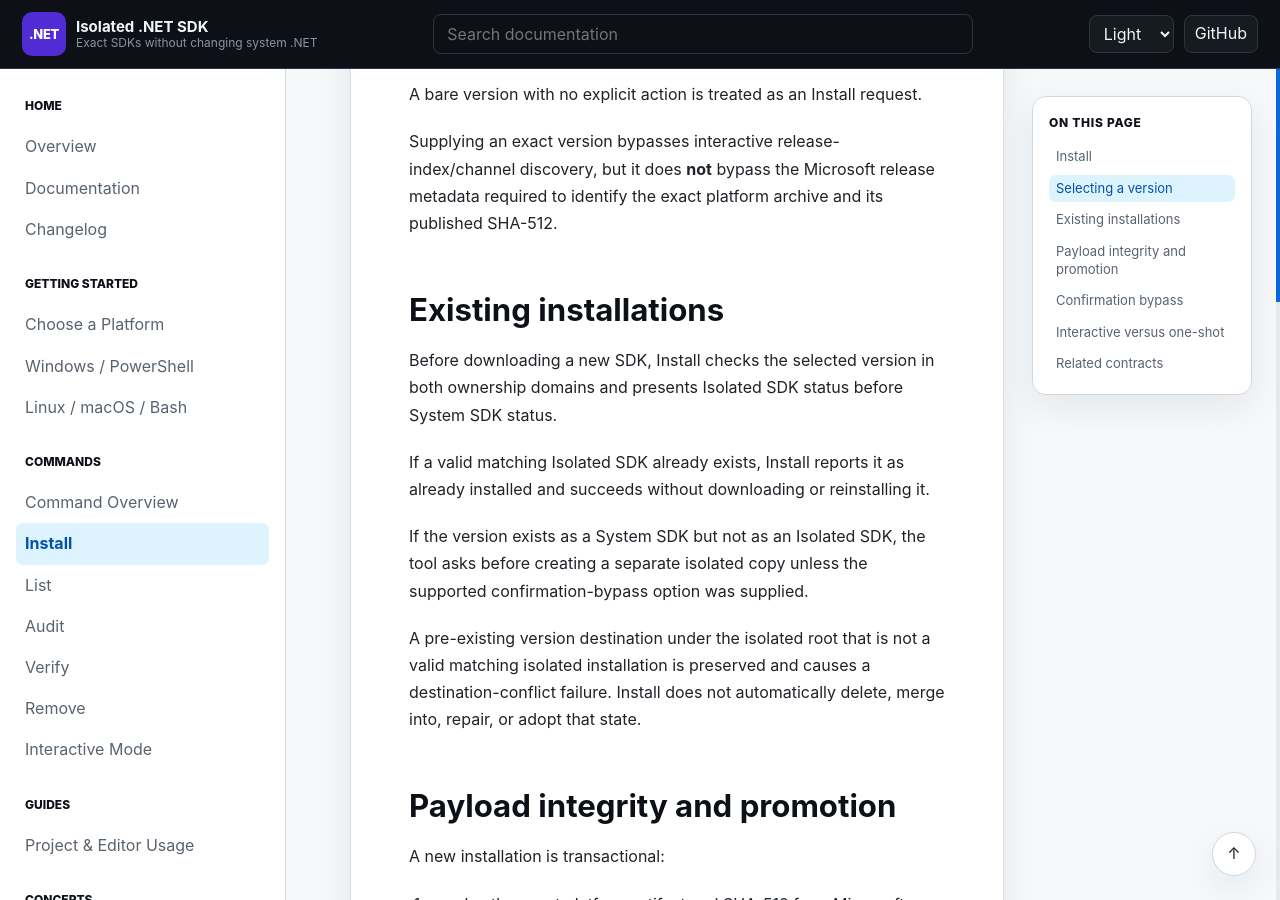
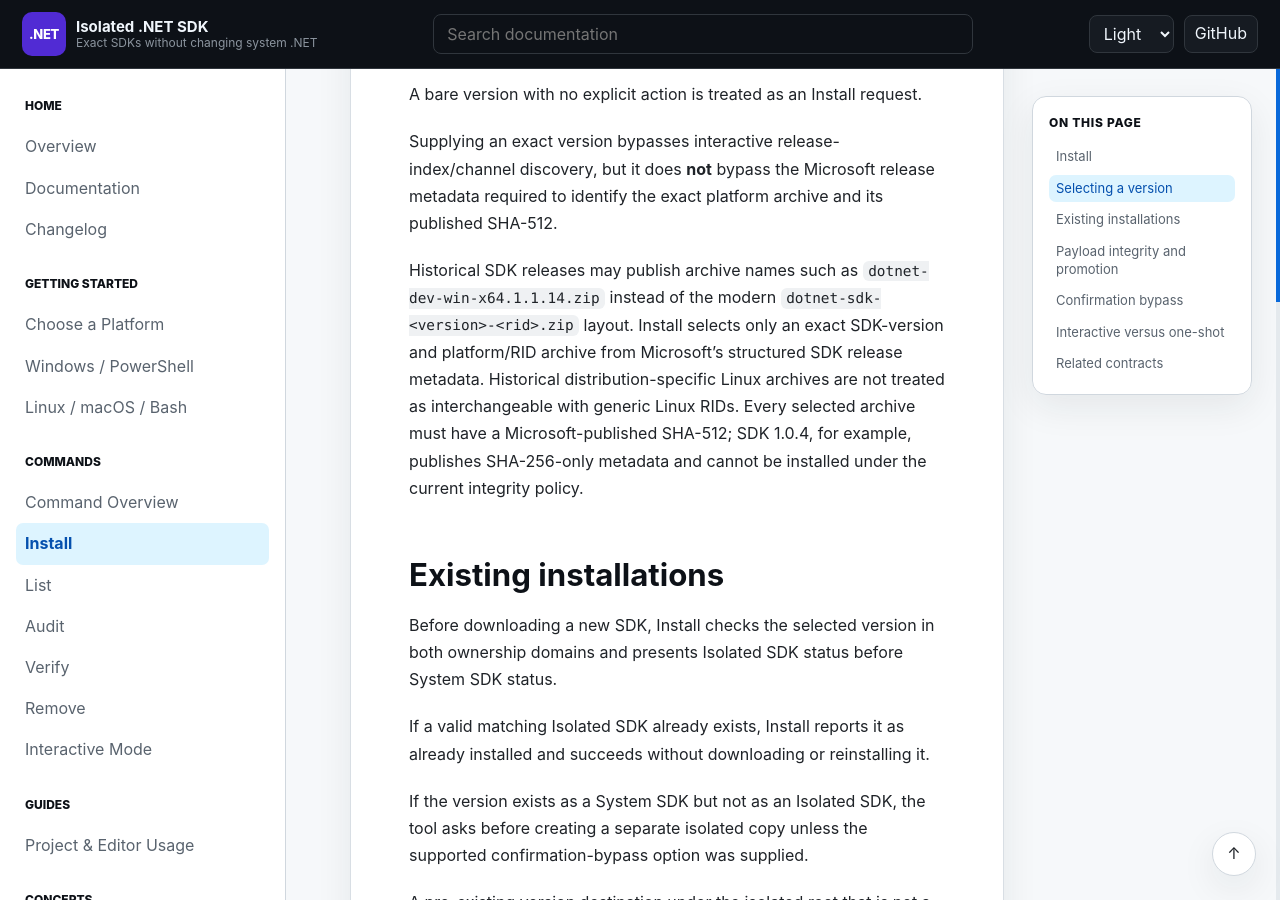
Before and after one commit to infoconex/isolated-dotnet-sdk, a Jekyll site: the page built from docs/commands/install.md, in a window 1280 px wide and 900 px high, scrolled down 713 px. Built offline with Jekyll 4.4.1, drawn with Linux system fonts in a browser that asks for light colours; our own code applies the rules of GitHub Pages for plain Markdown files.

Commit message:
docs: describe historical SDK archives and SHA-512 compatibility boundary

```diff
--- a/docs/commands/install.md
+++ b/docs/commands/install.md
@@ -17,6 +17,8 @@ Displayed SDK version choices use the shared SDK-aware newest-to-oldest ordering
 A bare version with no explicit action is treated as an Install request.
 
 Supplying an exact version bypasses interactive release-index/channel discovery, but it does **not** bypass the Microsoft release metadata required to identify the exact platform archive and its published SHA-512.
+
+Historical SDK releases may publish archive names such as `dotnet-dev-win-x64.1.1.14.zip` instead of the modern `dotnet-sdk-<version>-<rid>.zip` layout. Install selects only an exact SDK-version and platform/RID archive from Microsoft's structured SDK release metadata. Historical distribution-specific Linux archives are not treated as interchangeable with generic Linux RIDs. Every selected archive must have a Microsoft-published SHA-512; SDK 1.0.4, for example, publishes SHA-256-only metadata and cannot be installed under the current integrity policy.
 
 ## Existing installations
 
```
